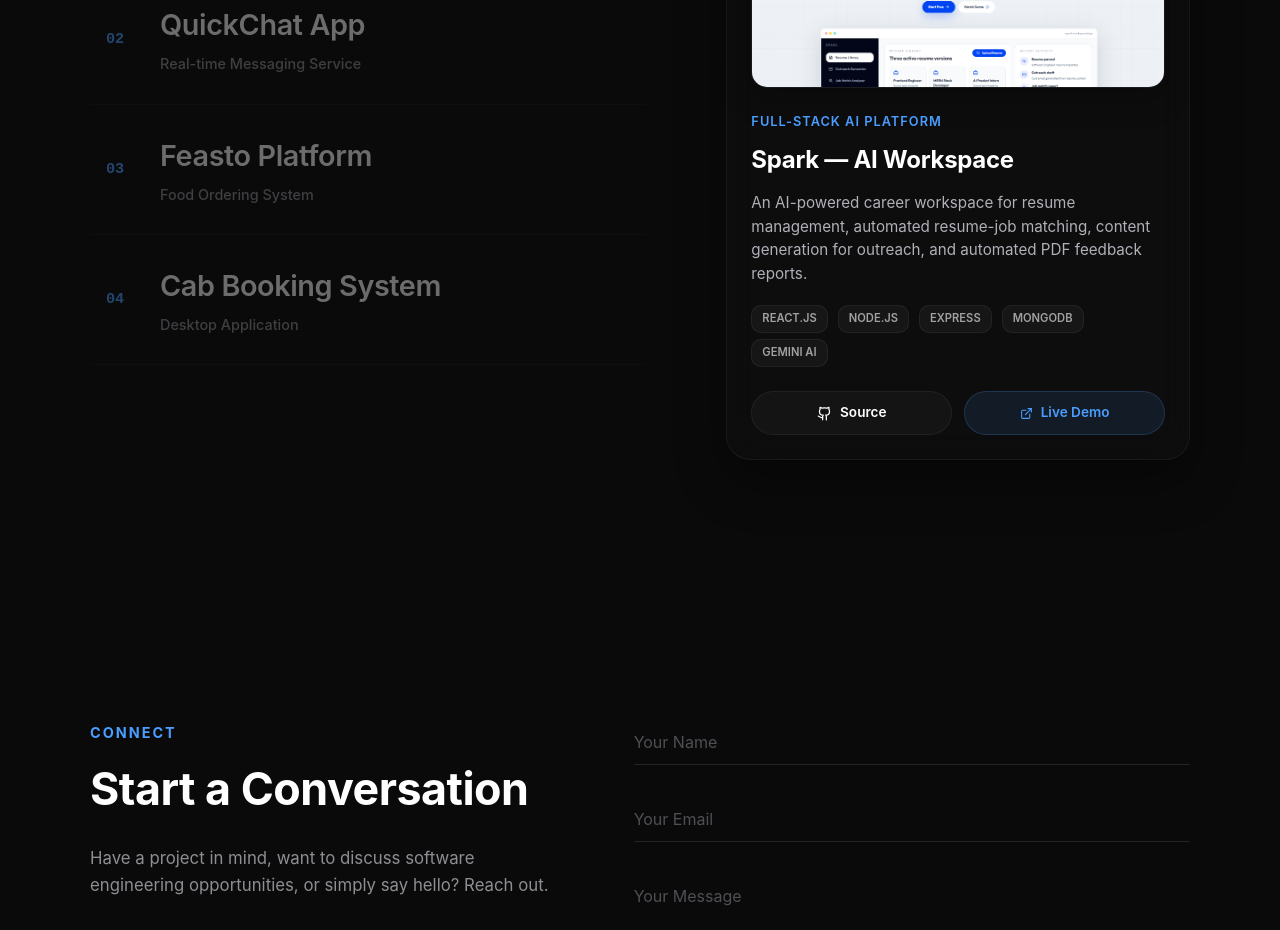
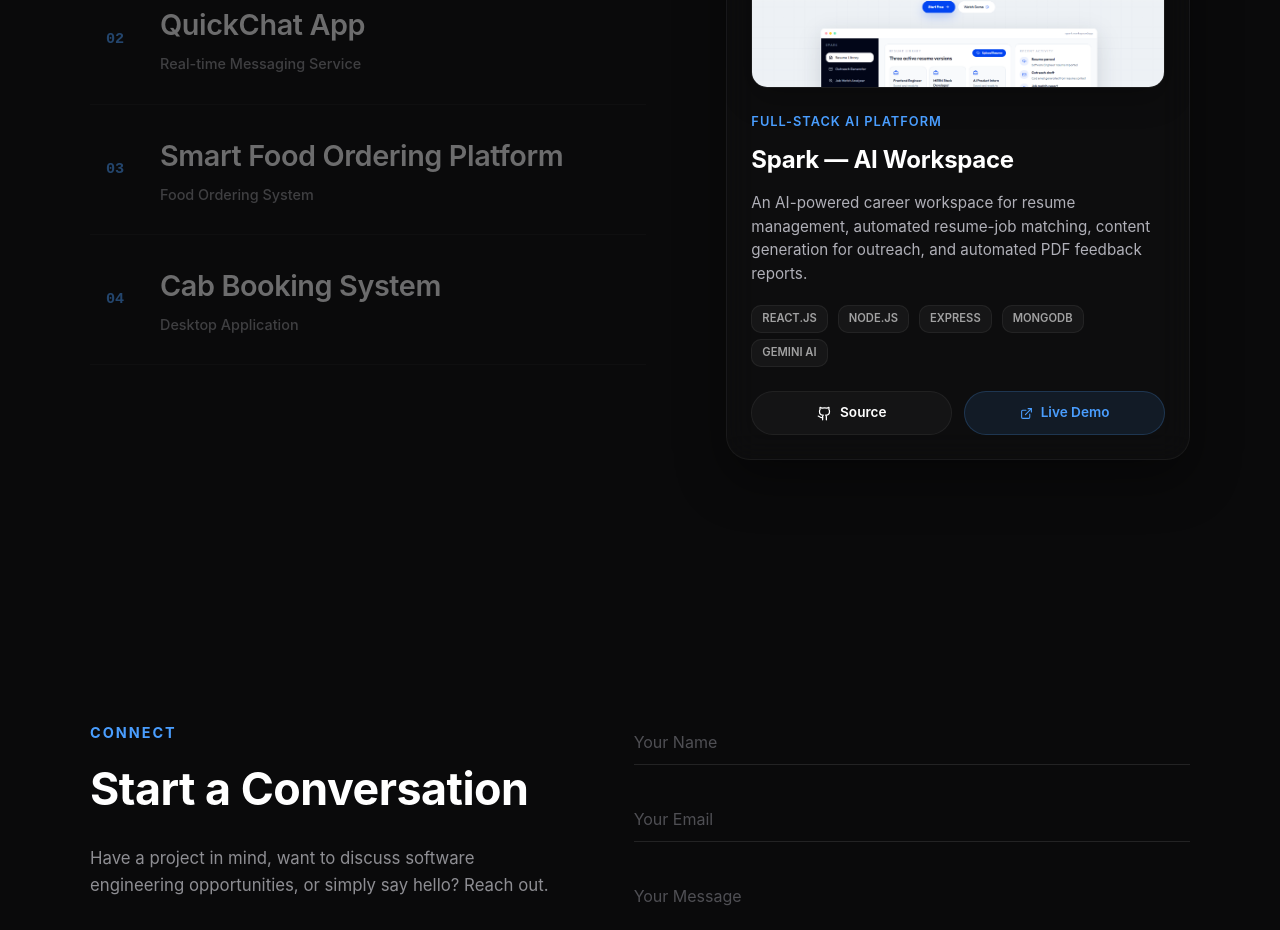
Before and after one commit to SarthakDudhe/Portfolio-Sarthak, a React (Vite) app in the folder my-app/: page / in a window 1280 px wide. Shown: the part 4260-5190 px from the top of the page. Built offline with nearby package versions, Linux system fonts and the light colour scheme.

Commit message:
feat: add Project component with interactive project showcase and supporting assets

```diff
--- a/my-app/src/components/Project.jsx
+++ b/my-app/src/components/Project.jsx
@@ -5,6 +5,7 @@ import cbs from "../assets/CBSJAVA.png";
 import prepgenie from "../assets/Prepgenie.png";
 import chat from "../assets/Quickchat.png";
 import spark from "../assets/Spark.png";
+import feasto from "../assets/Feasto.png";
 import "./Project.css";
 
 const projects = [
@@ -33,13 +34,13 @@ const projects = [
   {
     id: 3,
     num: "03",
-    title: "Feasto Platform",
+    title: "Smart Food Ordering Platform",
     category: "Food Ordering System",
     description: "A full-stack food delivery application with user authentication, secure payment gateway processing via Stripe, and clean checkout states.",
-    image: chat, // using chat dashboard visual as fallback
+    image: feasto,
     tags: ["React.js", "Node.js", "Express", "MongoDB", "Stripe API"],
-    liveLink: "https://github.com/SarthakDudhe/Feasto-Food-Delivery-Platform",
-    githubLink: "https://github.com/SarthakDudhe/Feasto-Food-Delivery-Platform",
+    liveLink: "https://feasto-delta.vercel.app/",
+    githubLink: "https://github.com/SarthakDudhe/Feasto-Food-Order-Platform",
   },
   {
     id: 4,
```
Also changed, not shown: my-app/src/assets/Feasto.png (added).
